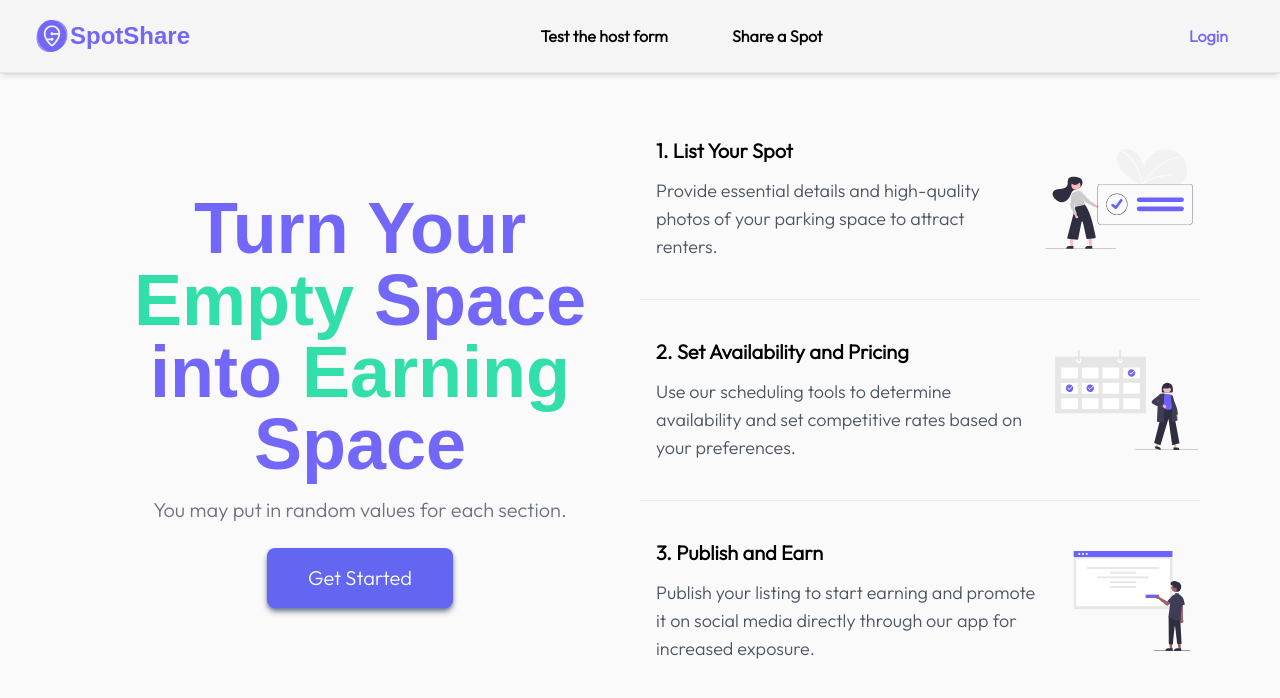
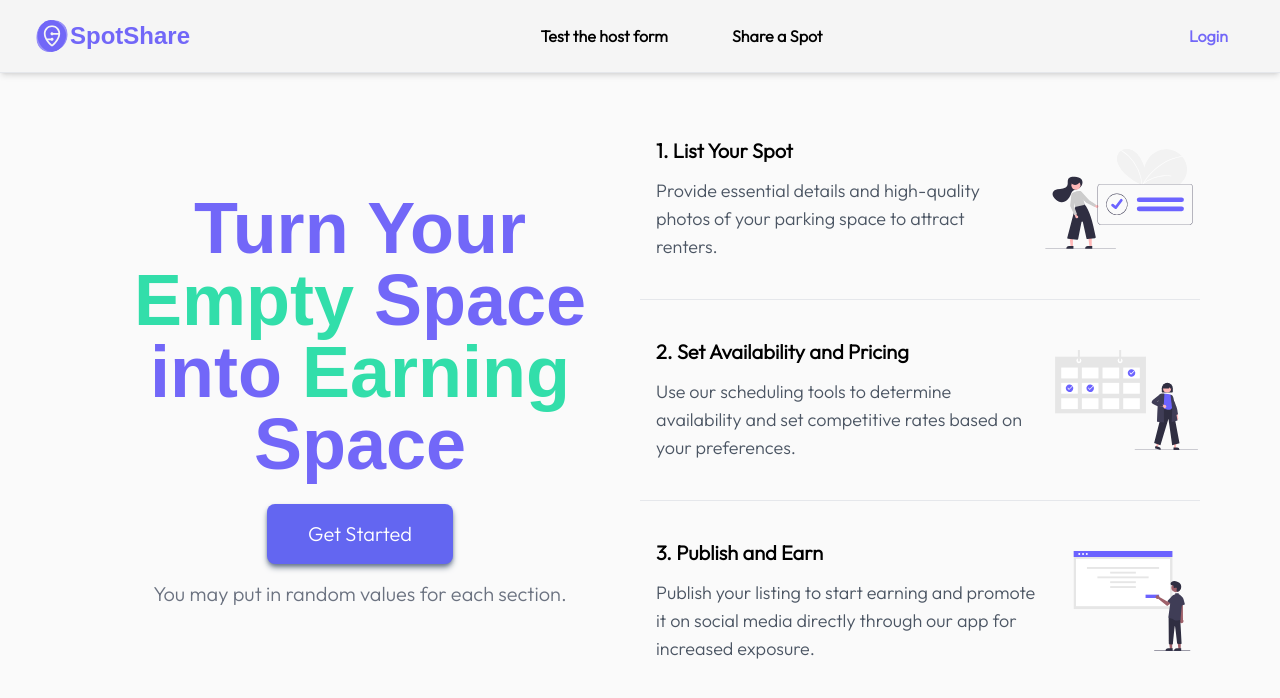
Before and after one commit to Zeethx/Spotshare-test, a React (Create React App) app: page /become-a-host in a window 1280 px wide. Shown: the top 698 px of the page. Built offline with nearby package versions, Linux system fonts and the light colour scheme; no server answers; a web font is replaced by a local one.

Commit message:
fixed p tag

```diff
--- a/src/components/Host/GetStarted.jsx
+++ b/src/components/Host/GetStarted.jsx
@@ -17,10 +17,10 @@ function GetStarted() {
         <h1 className="text-4xl md:text-7xl font-bold text-primary-color font-freeman">
           Turn Your <span className="text-[#32deaa]" >Empty</span> Space <br />into <span className="text-[#32deaa]" > Earning</span> Space
         </h1>
-        <p className="text-gray-500 mt-4 text-xl">You may put in random values for each section.</p>
         <div className="mt-6">
         <Button text="Get Started" className="w-1/2 lg:w-1/3 xl:w-1/3 2xl:w-1/4 inline-block pt-4 pr-5 pb-4 pl-5 text-xl font-medium text-center text-white bg-indigo-500 shadow-md shadow-slate-500 rounded-lg transition duration-200 hover:bg-indigo-600 ease"
         onClick={handleSubmit}/>
+        <p className="text-gray-500 mt-4 text-xl">You may put in random values for each section.</p>
       </div>
       {/* <p className="text-gray-500 mt-4">Already a host? <a href="/login" className="text-primary-color">Log in</a></p> */}
       </div>
```
